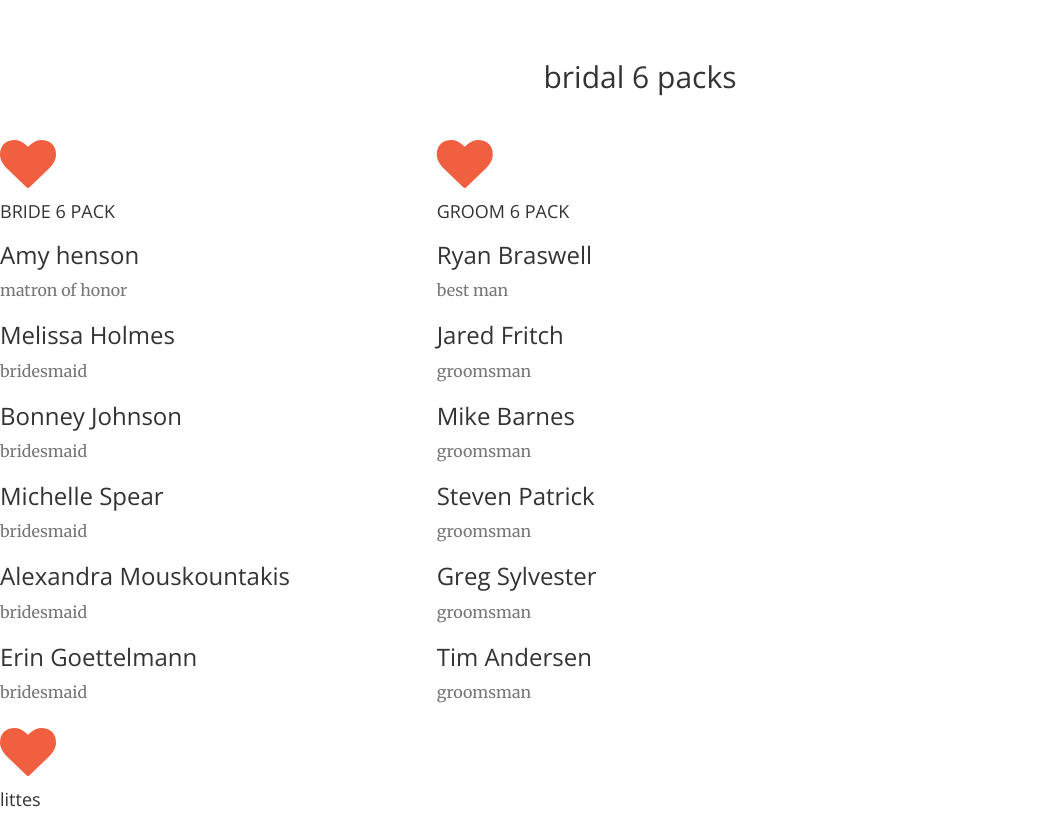
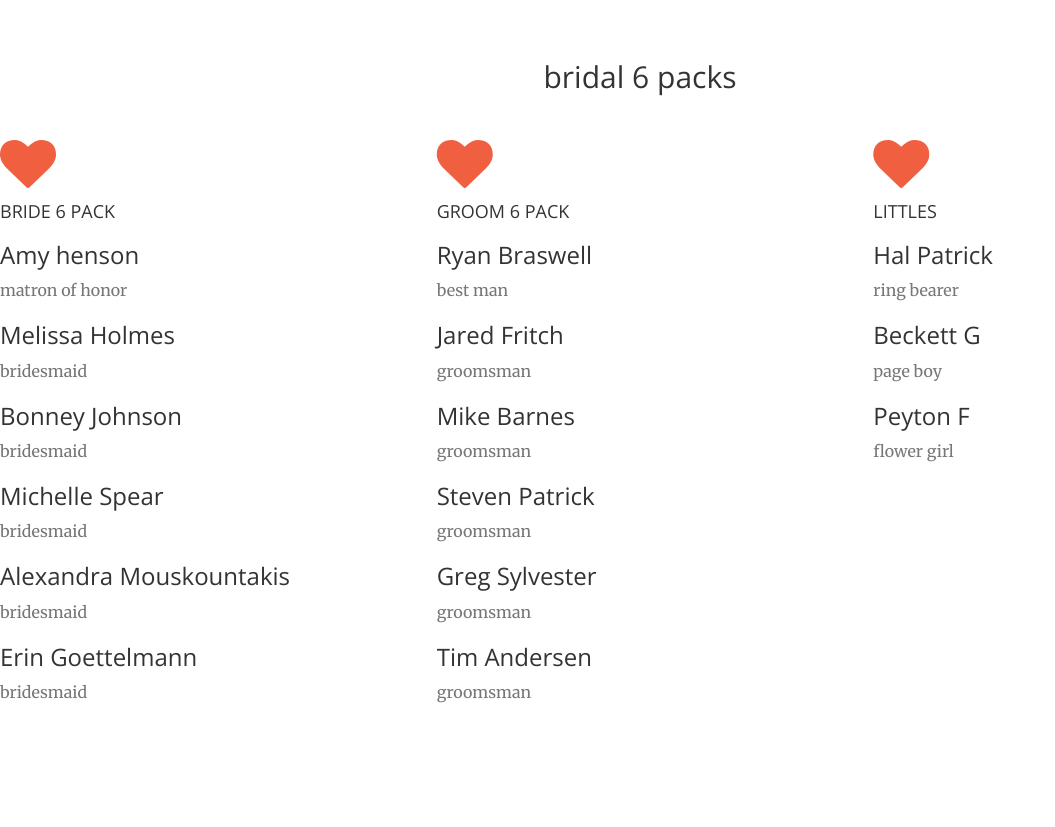
Before and after one commit to hollyanderic/hollyanderic, a website: page index.html in a window 1280 px wide. Shown: the part 1280-2107 px from the top of the page, without its empty margins (0-1055 px from the left). Drawn offline with nearby package versions, Linux system fonts and the light colour scheme; files that its build step writes are made by us from their sources.

Commit message:
Columns Update

```diff
--- a/index.html
+++ b/index.html
@@ -120,7 +120,7 @@
                         <h3>Erin Goettelmann</h3>
                         <p class="text-muted">bridesmaid</p>
                     </div>
-                    <div class="col-md-6">
+                    <div class="col-md-4">
                         <i class= "fa fa-4x fa-heart text-primary sr-icons"></i>
                         <h4>GROOM 6 PACK</h4>
                         <h3>Ryan Braswell</h3>
@@ -138,7 +138,7 @@
                     </div>
                     <div class="col-md-4">
                         <i class= "fa fa-4x fa-heart text-primary sr-icons"></i>
-                        <h4>littes</h4>
+                        <h4>LITTLES</h4>
                         <h3>Hal Patrick</h3>
                         <p class="text-muted">ring bearer</p>
                         <h3>Beckett G</h3>
```
